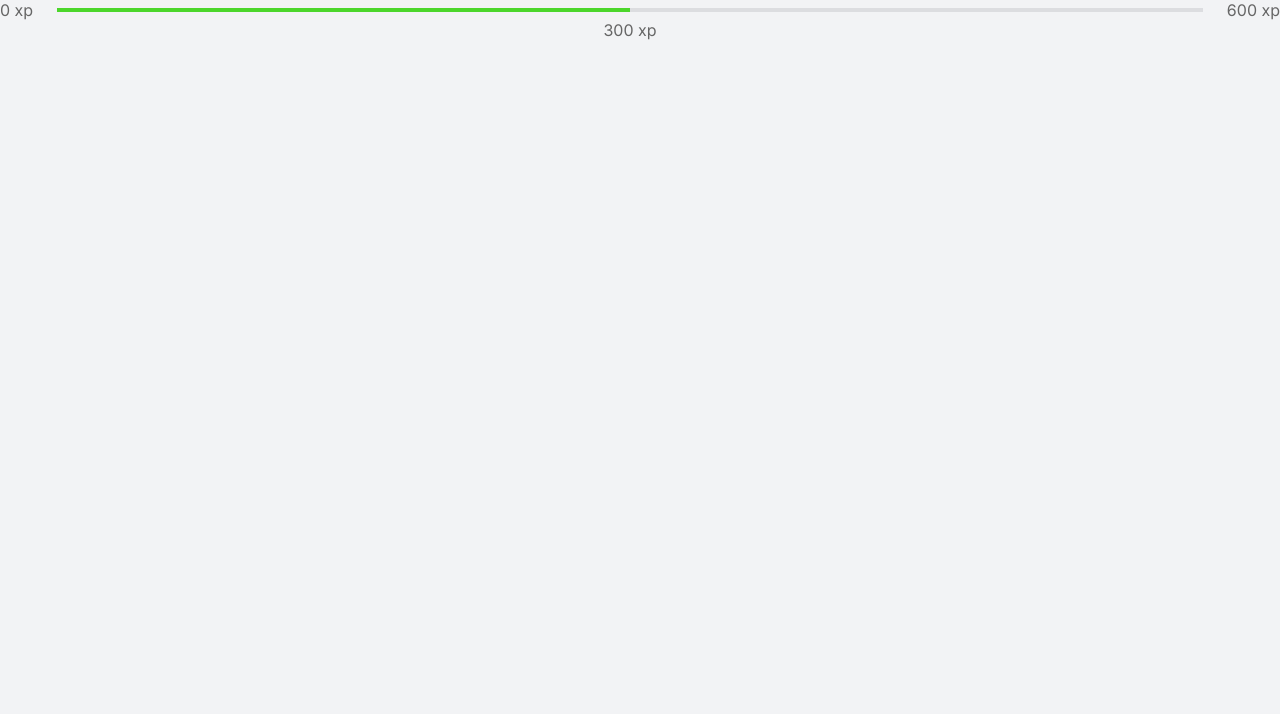
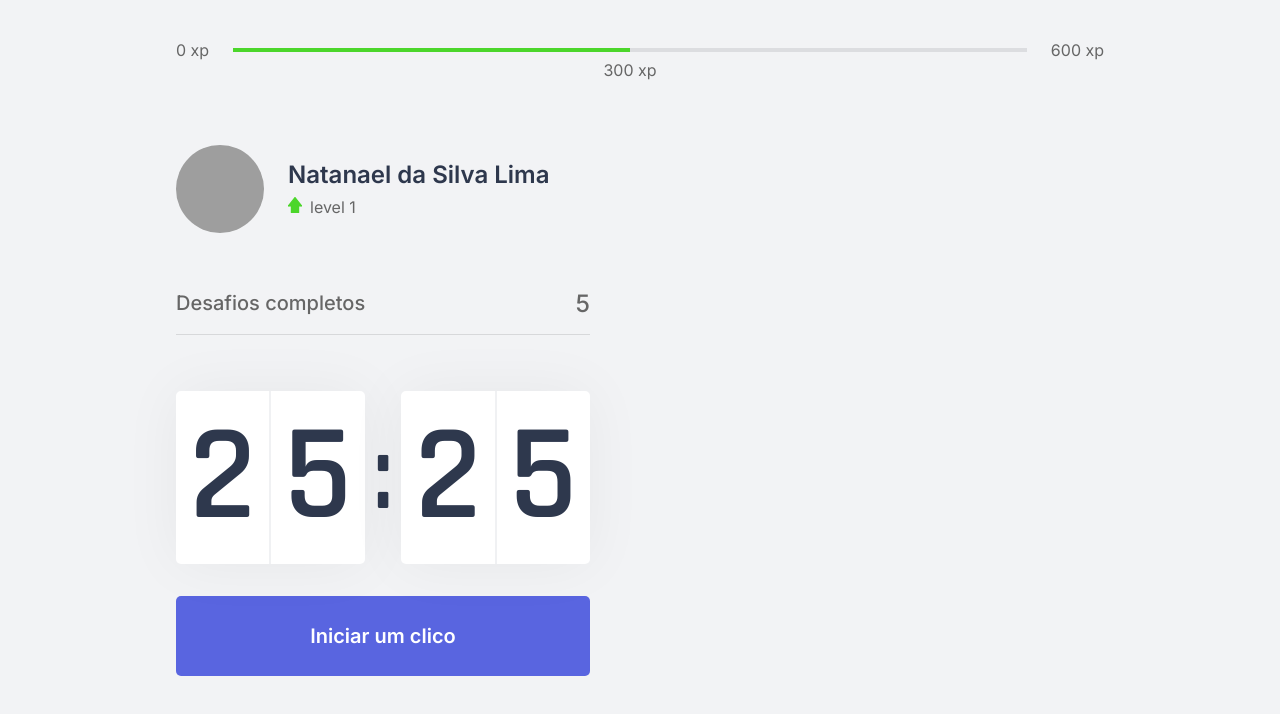
Before and after one commit to Natanaelvich/moveit-web, a Next.js app: page / in a window 1280 px wide. Shown: the top 714 px of the page. Built offline with nearby package versions, Linux system fonts and the light colour scheme; grey boxes are pictures that could not be loaded.

Commit message:
add components

```diff
--- a/src/pages/index.tsx
+++ b/src/pages/index.tsx
@@ -1,9 +1,26 @@
+import Head from 'next/head';
+import CompletedChanllanges from '../components/CompletedChanllanges';
+import CountDown from '../components/CountDown';
 import ExperienceBar from '../components/ExperienceBar';
+import Profile from '../components/Profile';
+import styles from '../styles/Home.module.css';
 
 export default function Home() {
   return (
-    <div className="container">
+    <div className={styles.container}>
+      <Head>
+        <title>Início | moveit</title>
+      </Head>
       <ExperienceBar />
+
+      <section>
+        <div>
+          <Profile />
+          <CompletedChanllanges />
+          <CountDown />
+        </div>
+        <div />
+      </section>
     </div>
   );
 }
```
